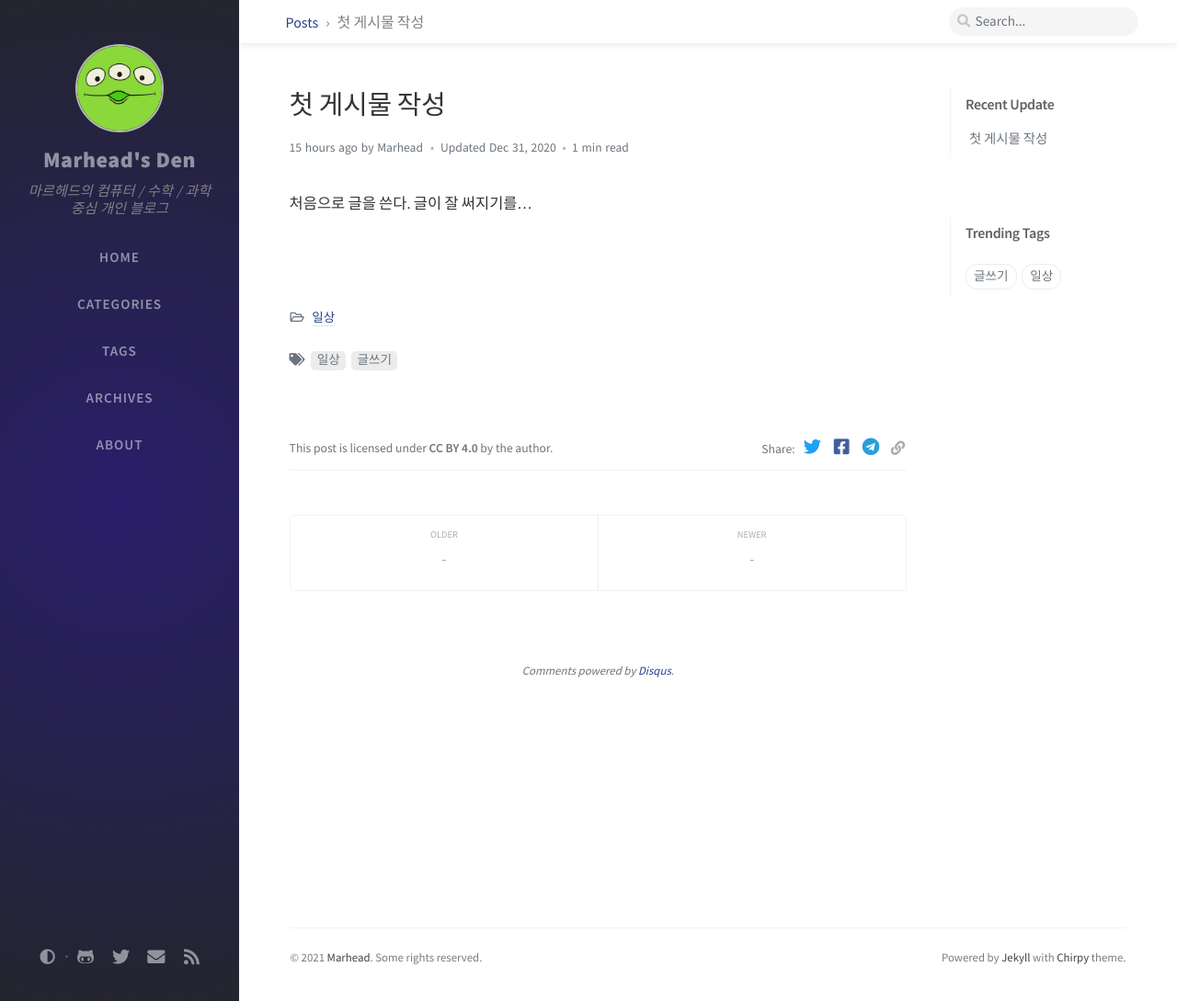
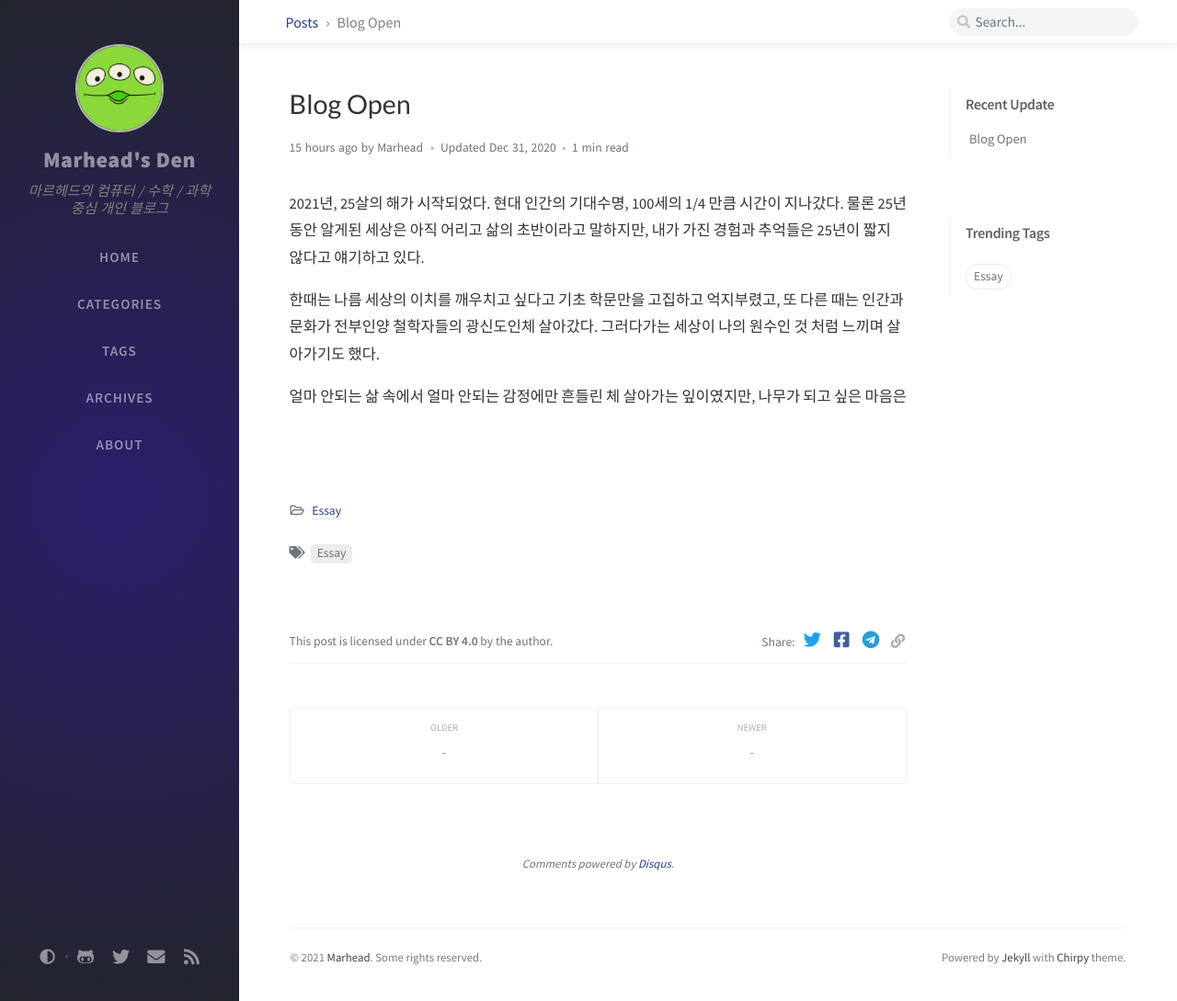
Before and after one commit to Marhead/Marhead.github.io, a Jekyll site: the page built from _posts/2021-01-05-first-post.md, in a window 1280 px wide and 1089 px high. Shown: the whole window at 92% size. Built offline with Jekyll 4.4.1, drawn with Linux system fonts in a browser that asks for light colours; nearby versions of some CDN libraries; comment, search, counter and statistics services are not loaded.

Commit message:
Update 2021-01-05-first-post.md

```diff
--- a/_posts/2021-01-05-first-post.md
+++ b/_posts/2021-01-05-first-post.md
@@ -1,14 +1,16 @@
 ---
-title: "첫 게시물 작성"
+title: "Blog Open"
 excerpt: "이거는 뭐하는 거지???"
 
 categories:
-    - 일상
+    - Essay
 tags:
-    - 일상
-    - 글쓰기
+    - Essay
 last_modified_at: 2021-01-01
 ---
 
-처음으로 글을 쓴다.
-글이 잘 써지기를...
+2021년, 25살의 해가 시작되었다. 현대 인간의 기대수명, 100세의 1/4 만큼 시간이 지나갔다. 물론 25년 동안 알게된 세상은 아직 어리고 삶의 초반이라고 말하지만, 내가 가진 경험과 추억들은 25년이 짧지 않다고 얘기하고 있다.
+
+한때는 나름 세상의 이치를 깨우치고 싶다고 기초 학문만을 고집하고 억지부렸고, 또 다른 때는 인간과 문화가 전부인양 철학자들의 광신도인체 살아갔다. 그러다가는 세상이 나의 원수인 것 처럼 느끼며 살아가기도 했다.
+
+얼마 안되는 삶 속에서 얼마 안되는 감정에만 흔들린 체 살아가는 잎이였지만, 나무가 되고 싶은 마음은
```
